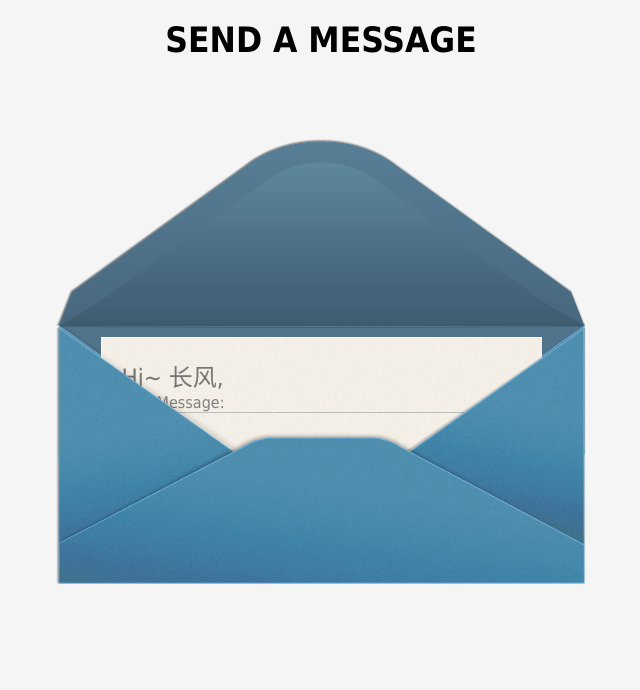
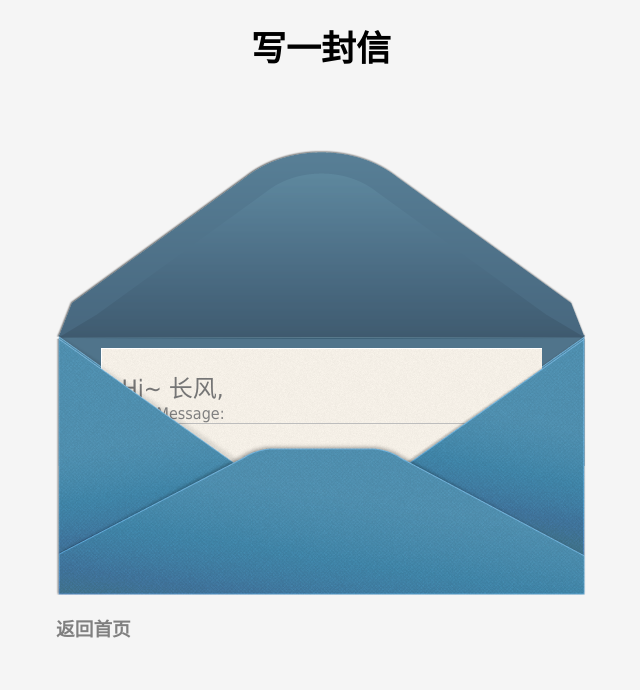
Before and after one commit to Jev121/Jev121.github.io, a plain HTML site: page message.html in a window 1280 px wide. Shown: the whole page, without its empty margins (319-959 px from the left). Drawn offline with Linux system fonts and the light colour scheme.

Commit message:
Update message.html

```diff
--- a/message.html
+++ b/message.html
@@ -7,7 +7,7 @@
   </head>
   <body>
 	<div id="wrap">
-		<h1>SEND A MESSAGE</h1>
+		<h1>写一封信</h1>
 		<br><br><br>
 		<div id="form-wrap">
 			<form>
@@ -25,6 +25,7 @@
 				<input type="submit" name="submit" value="NOW, I SEND THANKS!" />
 			</form>
 		</div>
+		<h3>返回首页</h3>
 	</div>
   </body>
 </html>
```
